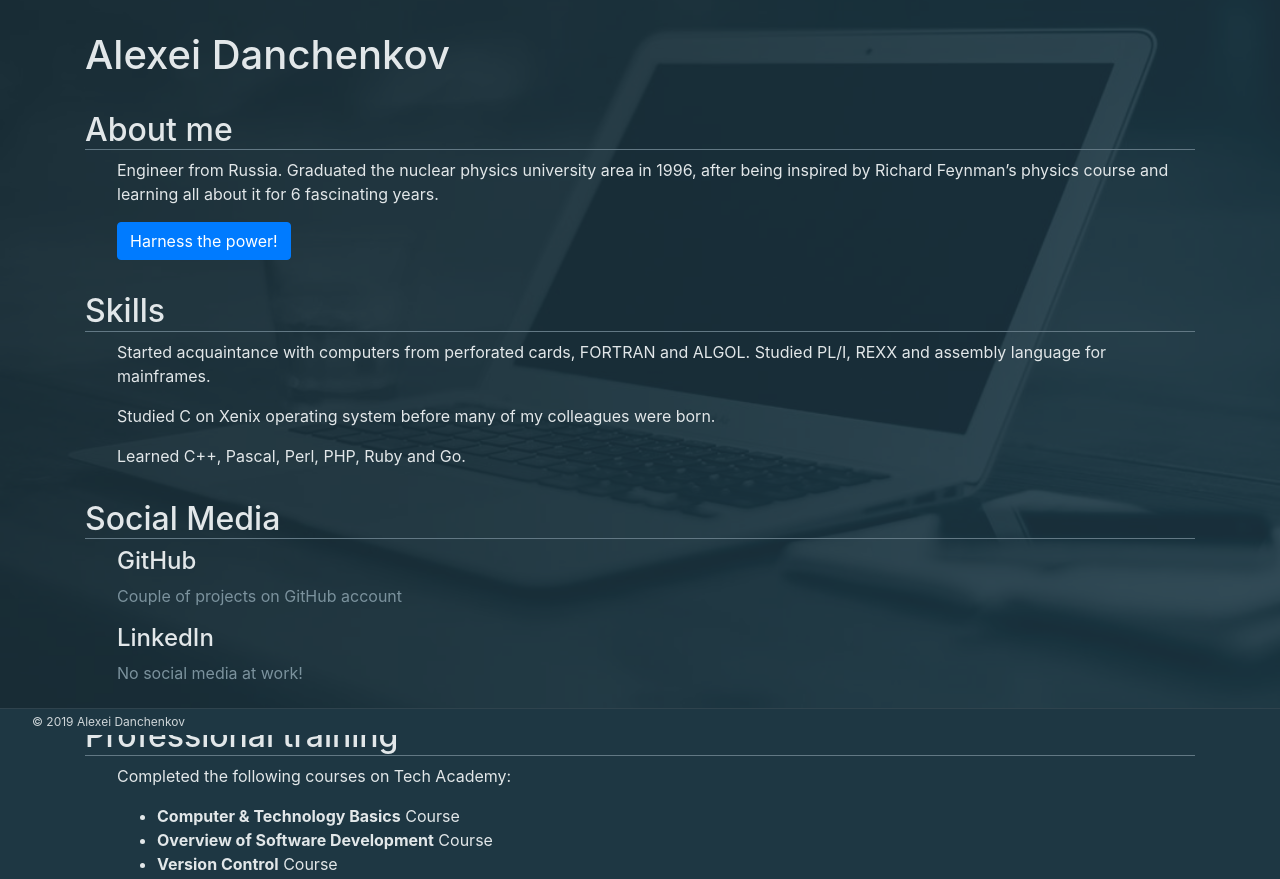
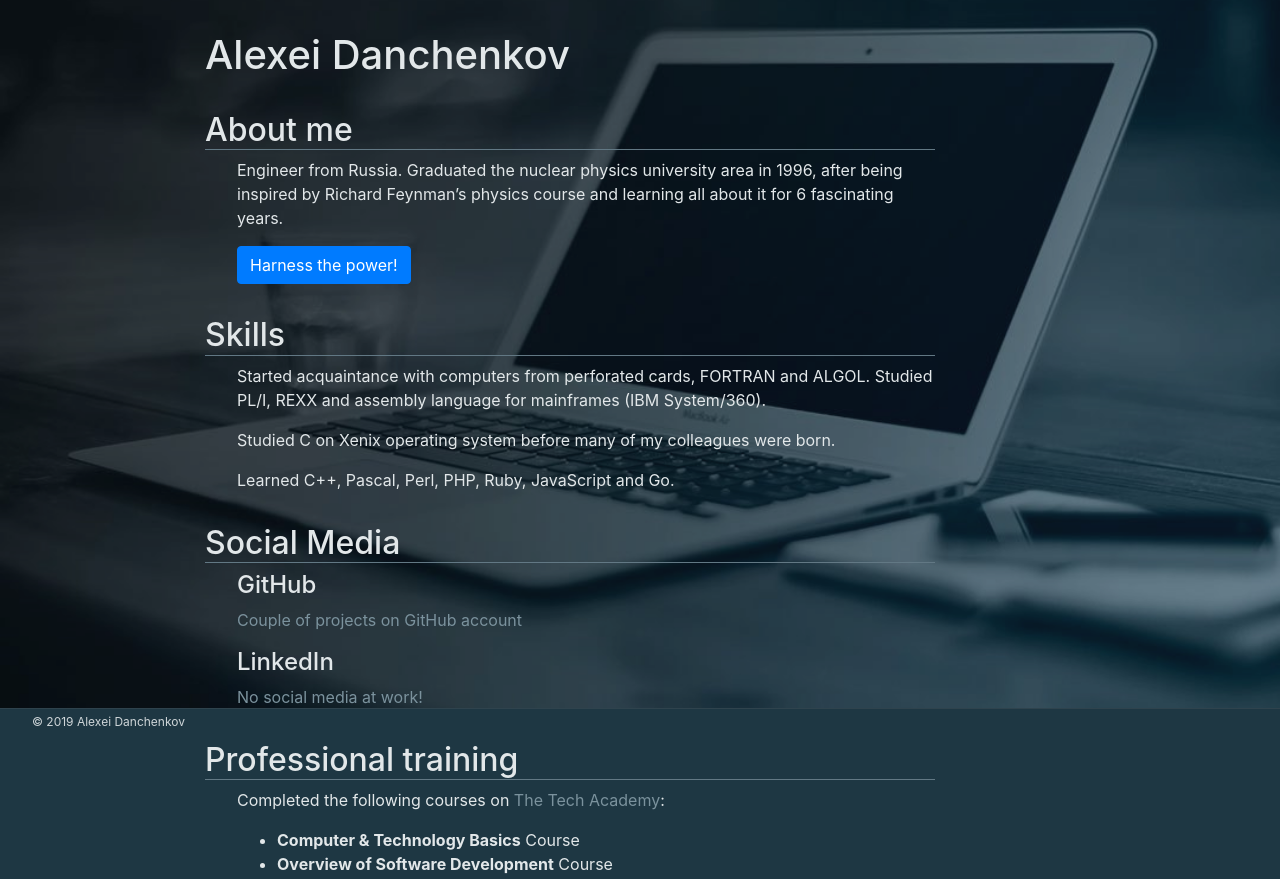
Before and after one commit to danchenkov/profile, a plain HTML site: page index.html in a window 1280 px wide. Shown: the part 65-944 px from the top of the page. Drawn offline with nearby package versions, Linux system fonts and the light colour scheme.

Commit message:
updated with JavaScript course and link to The Tech Academy

```diff
--- a/css/main.css
+++ b/css/main.css
@@ -79,7 +79,8 @@ textarea {
   resize: vertical;
 }
 
-/* ==========================================================================
+/*
+==========================================================================
 Browser Upgrade Prompt
 ========================================================================== */
 
@@ -93,7 +94,8 @@ textarea {
 
 
 
- /* ==========================================================================
+/*
+==========================================================================
 Author's custom styles
 ========================================================================== */
 
@@ -117,8 +119,15 @@ body:before {
   background-image: url(/images/background.jpg);
   background-size: cover;
   background-repeat: no-repeat;
-    opacity: 0.2;
+  opacity: 0.75;
   z-index: -1;
+}
+
+main.container {
+  margin-left: 0;
+}
+main section>h2 {
+  border-bottom: 1px solid hsla(200, 15%, 45%, 1);
 }
 
 h1, h2, h3 {
@@ -130,10 +139,7 @@ a {
 a:hover {
   color: hsla(200, 30%, 70%, 1);
 }
-main section>h2 {
-    border-bottom: 1px solid hsla(200, 15%, 45%, 1);
 
-}
 .offset {
   margin-left: 2em;
 }
@@ -141,6 +147,7 @@ main section>h2 {
   border-radius: 10%;
   margin-right: 0.5em;
 }
+
 footer {
   position: fixed;
   bottom: 0;
@@ -156,7 +163,8 @@ footer {
   margin-bottom: 0;
 }
 
- /* ==========================================================================
+/*
+==========================================================================
 Helper classes
 ========================================================================== */
 
@@ -237,7 +245,8 @@ footer {
 }
 
 
-/* ==========================================================================
+/*
+==========================================================================
 EXAMPLE Media Queries for Responsive Design.
 These examples override the primary ('mobile first') styles.
 Modify as content requires.
@@ -255,7 +264,8 @@ footer {
 }
 
 
-/* ==========================================================================
+/*
+==========================================================================
 Print styles.
 Inlined to avoid the additional HTTP request:
 https://www.phpied.com/delay-loading-your-print-css/
@@ -285,11 +295,6 @@ footer {
     content: " (" attr(title) ")";
   }
 
-    /*
-     * Don't show links that are fragment identifiers,
-     * or use the `javascript:` pseudo protocol
-     */
-
   a[href^="#"]:after,
   a[href^="javascript:"]:after {
     content: "";
@@ -303,11 +308,6 @@ footer {
     border: 1px solid #999;
     page-break-inside: avoid;
   }
-
-    /*
-     * Printing Tables:
-     * http://css-discuss.incutio.com/wiki/Printing_Tables
-     */
 
   thead {
     display: table-header-group;
--- a/index.html
+++ b/index.html
@@ -7,14 +7,28 @@
   <meta name="description" content="">
   <meta name="viewport" content="width=device-width, initial-scale=1">
 
-  <link rel="manifest" href="site.webmanifest">
-  <link rel="apple-touch-icon" href="icon.png">
+  <link rel="apple-touch-icon" sizes="57x57" href="/apple-icon-57x57.png">
+  <link rel="apple-touch-icon" sizes="60x60" href="/apple-icon-60x60.png">
+  <link rel="apple-touch-icon" sizes="72x72" href="/apple-icon-72x72.png">
+  <link rel="apple-touch-icon" sizes="76x76" href="/apple-icon-76x76.png">
+  <link rel="apple-touch-icon" sizes="114x114" href="/apple-icon-114x114.png">
+  <link rel="apple-touch-icon" sizes="120x120" href="/apple-icon-120x120.png">
+  <link rel="apple-touch-icon" sizes="144x144" href="/apple-icon-144x144.png">
+  <link rel="apple-touch-icon" sizes="152x152" href="/apple-icon-152x152.png">
+  <link rel="apple-touch-icon" sizes="180x180" href="/apple-icon-180x180.png">
+  <link rel="icon" type="image/png" sizes="192x192"  href="/android-icon-192x192.png">
+  <link rel="icon" type="image/png" sizes="32x32" href="/favicon-32x32.png">
+  <link rel="icon" type="image/png" sizes="96x96" href="/favicon-96x96.png">
+  <link rel="icon" type="image/png" sizes="16x16" href="/favicon-16x16.png">
+  <link rel="manifest" href="/manifest.json">
+  <meta name="msapplication-TileColor" content="#ffffff">
+  <meta name="msapplication-TileImage" content="/ms-icon-144x144.png">
+  <meta name="theme-color" content="#285466">
 
   <link rel="stylesheet" href="css/vendor/normalize.css">
   <link rel="stylesheet" href="css/vendor/bootstrap.min.css">
   <link rel="stylesheet" href="css/main.css">
 
-  <meta name="theme-color" content="#285466">
 </head>
 
 <body>
@@ -50,6 +64,8 @@
   </nav>
 
   <main class="container">
+    <div class="row">
+      <div class="col-md-10 col-lg-8 mx-auto">
         <h1>Alexei Danchenkov</h1>
 
         <!--[if lte IE 9]>
@@ -67,9 +83,9 @@
         <section id="skills">
           <h2>Skills</h2>
           <div class="offset">
-        <p>Started acquaintance with computers from perforated cards, FORTRAN and ALGOL. Studied PL/I, REXX and assembly language for mainframes.</p>
+            <p>Started acquaintance with computers from perforated cards, FORTRAN and ALGOL. Studied PL/I, REXX and assembly language for mainframes (IBM System/360).</p>
             <p>Studied C on Xenix operating system before many of my colleagues were born.</p>
-        <p>Learned C++, Pascal, Perl, PHP, Ruby and Go.</p>
+            <p>Learned C++, Pascal, Perl, PHP, Ruby, JavaScript and Go.</p>
           </div>
         </section>
 
@@ -88,10 +104,11 @@
         <section id="training">
           <h2>Professional training</h2>
           <div class="offset">
-          <p>Completed the following courses on Tech Academy:<ul>
+              <p>Completed the following courses on <a href="https://learncodinganywhere.com/">The Tech Academy</a>:<ul>
               <li><strong>Computer &amp; Technology Basics</strong> Course</li>
               <li><strong>Overview of Software Development</strong> Course</li>
               <li><strong>Version Control</strong> Course</li>
+              <li><strong>JavaScript</strong> Course</li>
             </ul></p>
           </div>
         </section>
@@ -127,6 +144,8 @@
             </div>
           </div>
         </div>
+      </div>
+    </div>
   </main>
 
 
```
Lines whose indentation alone changed are shown as unchanged.
